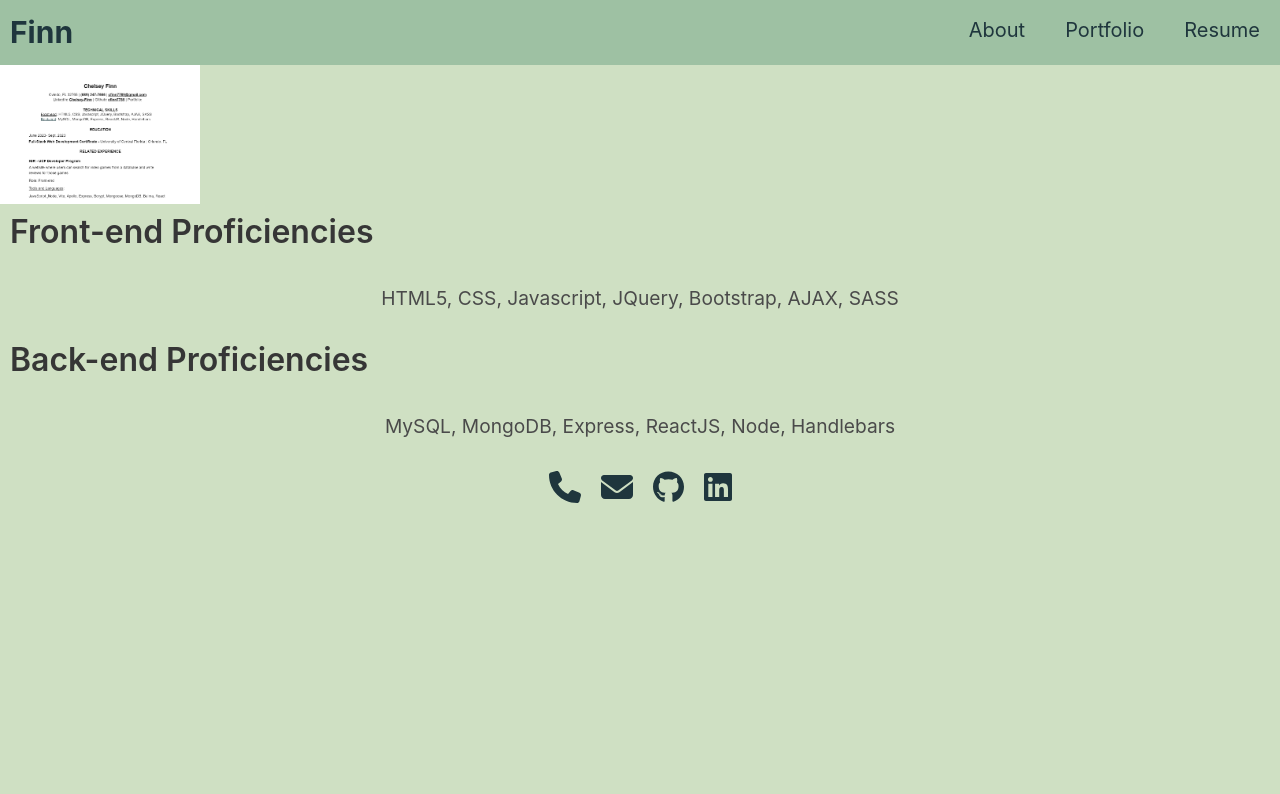
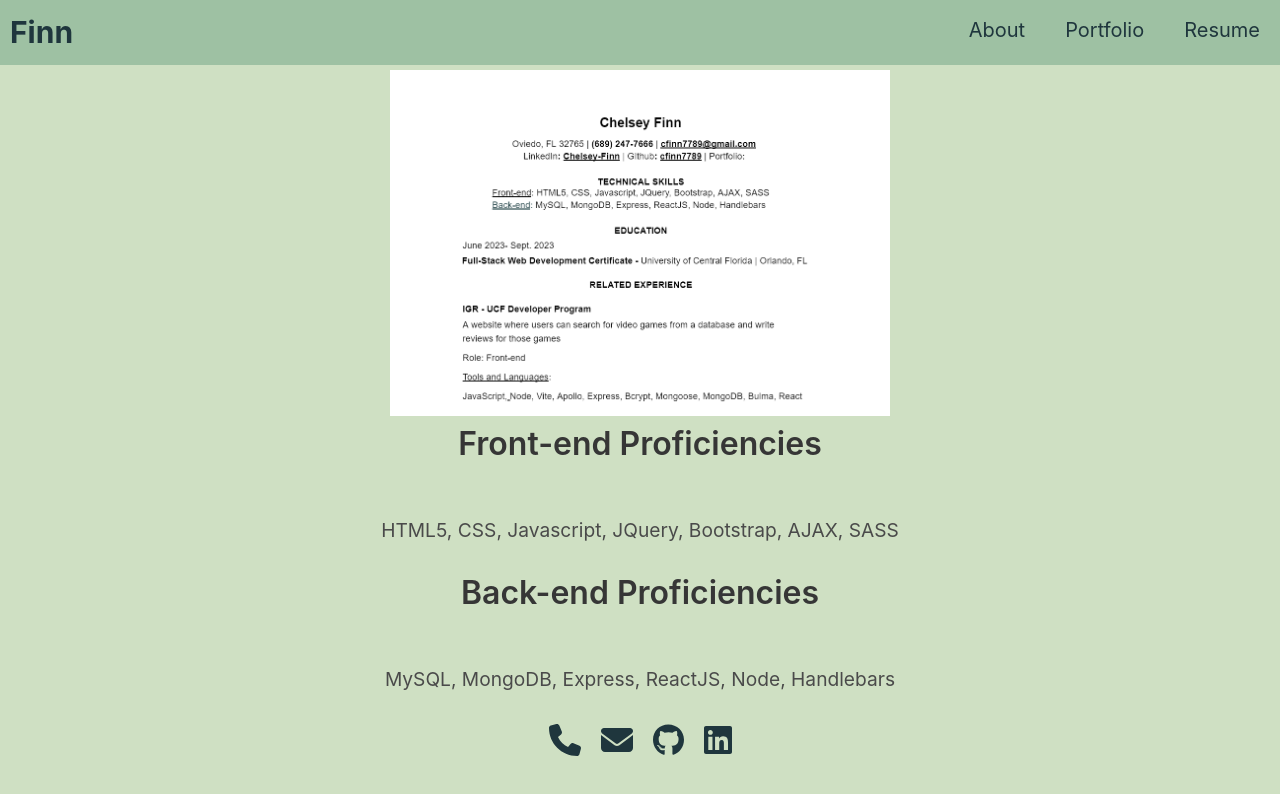
Before and after one commit to cfinn7789/Portfolio, a React (Vite) app: page /Resume in a window 1280 px wide. Shown: the top 794 px of the page. Built offline with nearby package versions, Linux system fonts and the light colour scheme.

Commit message:
adjusted resume page

```diff
--- a/src/App.css
+++ b/src/App.css
@@ -84,6 +84,25 @@
     margin-top: 5px;
   }
 
+  .resume-container {
+    display: flex;
+    flex-direction: column;
+    align-items: center;
+    justify-content: center;
+    text-align: center;
+    margin-top: 5px;
+  }
+
+  .image {
+    width: 500px;
+    height: auto;
+    transition: width 0.3s ease;
+}
+
+  .image:hover {
+    width: 550px;
+  }
+
   p {
     text-align: center;
     font-size: larger;
@@ -124,16 +143,6 @@
     margin: 10px;
   }
 
-  .image {
-    width: 200px;
-    height: auto;
-    transition: width 0.3s ease;
-}
-
-.image:hover {
-    width: 250px;
-}
-
 .image-box {
   width: auto;
   height: auto;
--- a/src/pages/Resume.jsx
+++ b/src/pages/Resume.jsx
@@ -2,7 +2,7 @@ const resume = 'https://docs.google.com/document/d/1I6_qJyn75xBeLA7Iezbl0GAeSkNa
 
 export default function Resume() {
     return (
-      <div>
+      <div className="resume-container">
           <a href={resume} target="_blank" rel="noopener noreferrer">
                 <img src="./images/resume-preview.png" className="image" alt="Resume Preview" />
             </a>
```
